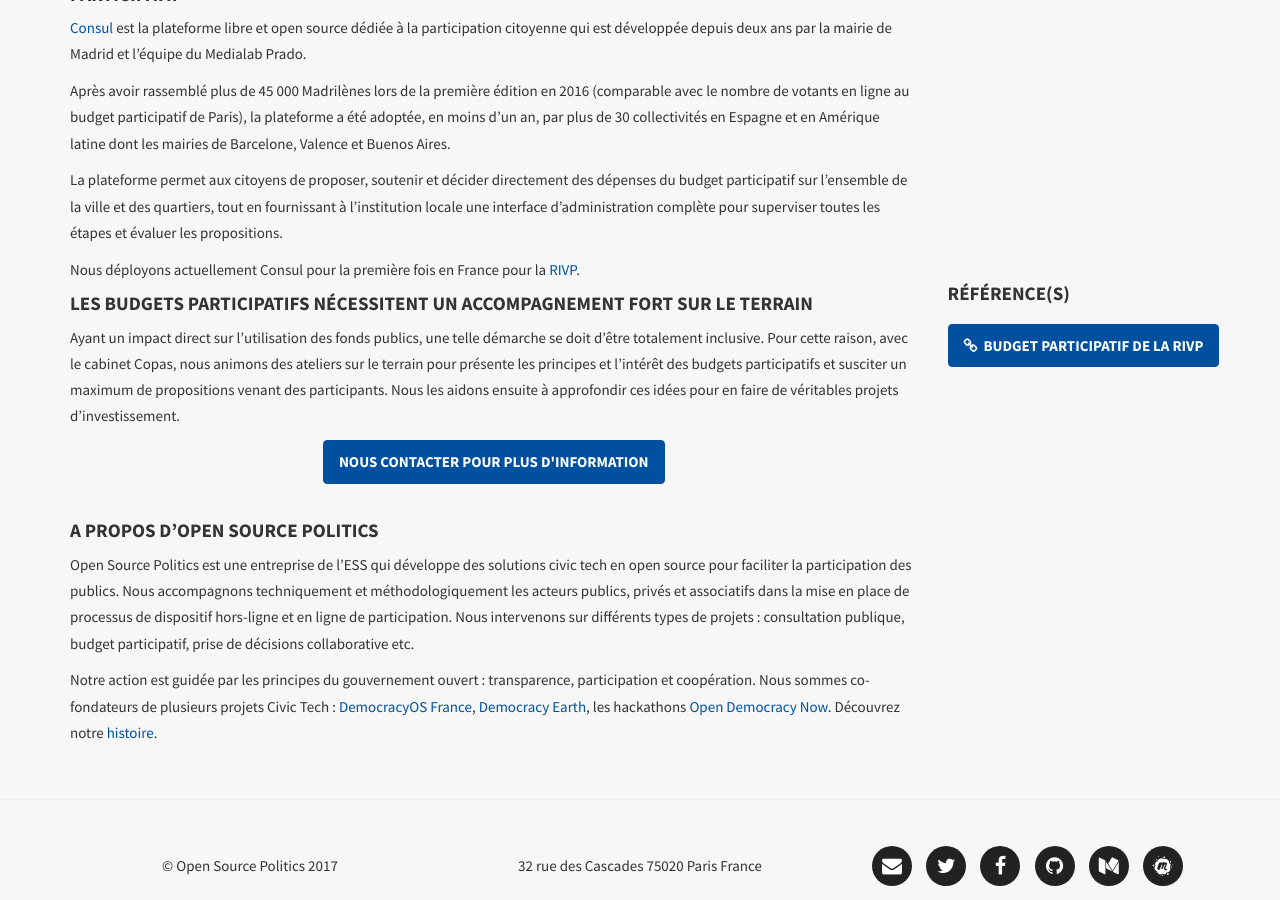
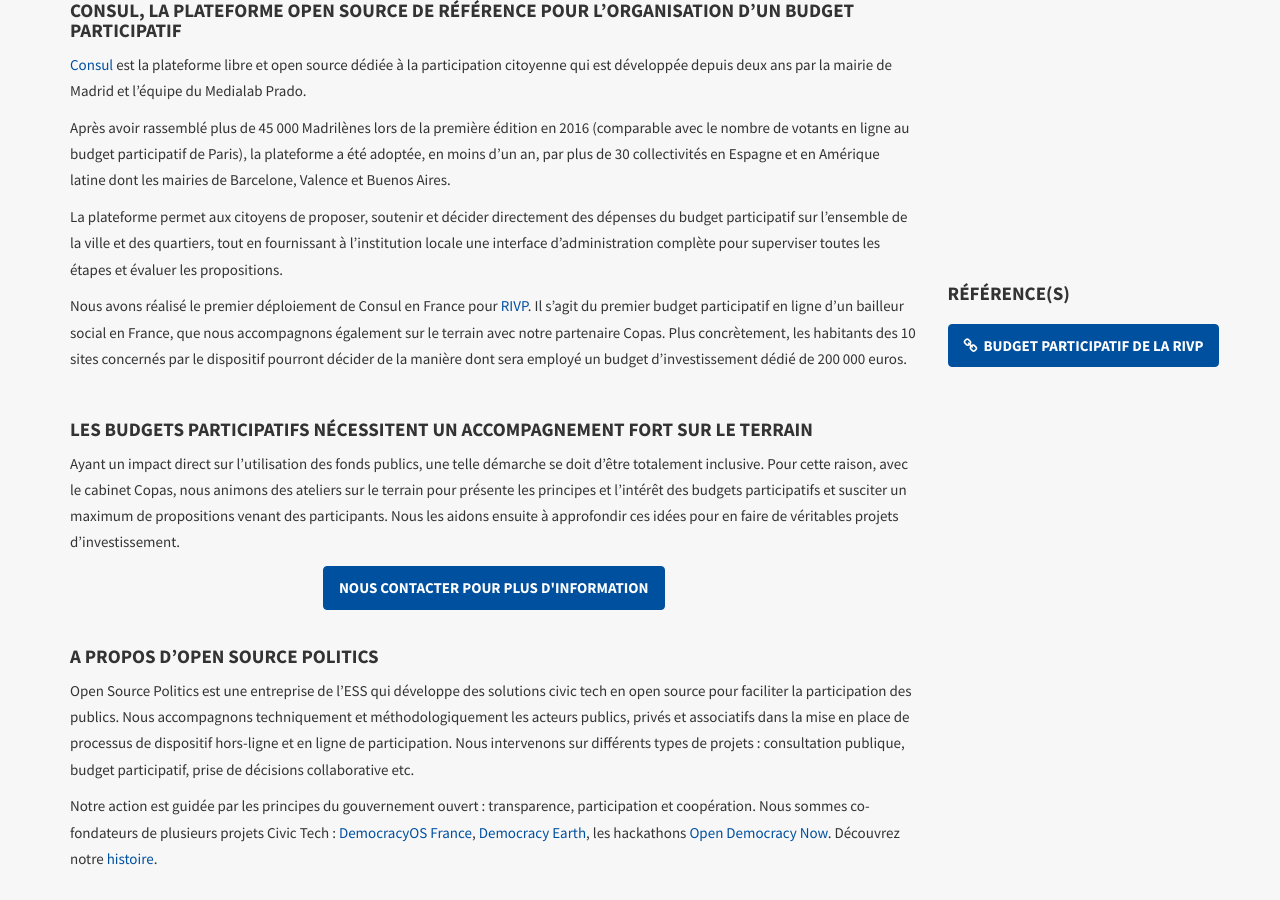
Before and after one commit to OpenSourcePolitics/opensourcepolitics_web-site, a Jekyll site: the page built from _offres-fr/bp.markdown, in a window 1280 px wide and 900 px high, scrolled down 989 px. Built offline with Jekyll 4.4.1, drawn with Linux system fonts in a browser that asks for light colours; some web fonts are replaced.

Commit message:
add paragraphe RIVP

```diff
--- a/_offres-fr/bp.markdown
+++ b/_offres-fr/bp.markdown
@@ -14,6 +14,7 @@ permalink: /budget-participatif
 
 Un budget participatif est une démarche qui consiste à impliquer les citoyens dans la gestion financière de leur ville, leur département etc. Une collectivité souhaitant mettre en place un budget participatif procèdera par étapes : définir le pourcentage du budget total qui sera alloué au processus, puis collecter les propositions des citoyens quant à l’utilisation de ces fonds. Enfin, il s’agira de faire voter puis mettre en place les meilleurs projets. À une période où la défiance des Français vis-à-vis de la politique se fait de plus en plus grande, une telle démarche permet de restaurer le lien de confiance entre élus et citoyens en mettant en place un dispositif de participation qui garantit le respect des engagements pris par tous.
 
+<br>
 
 #### Consul, la plateforme open source de référence pour l’organisation d’un budget participatif
 
@@ -23,7 +24,9 @@ Après avoir rassemblé plus de 45 000 Madrilènes lors de la première édition
 
 La plateforme permet aux citoyens de proposer, soutenir et décider directement des dépenses du budget participatif sur l’ensemble de la ville et des quartiers, tout en fournissant à l’institution locale une interface d’administration complète pour superviser toutes les étapes et évaluer les propositions.
 
-Nous déployons actuellement Consul pour la première fois en France pour la [RIVP](https://budget-participatif.rivp.fr).
+Nous avons réalisé le premier déploiement de Consul en France pour [RIVP](https://budget-participatif.rivp.fr). Il s’agit du premier budget participatif en ligne d’un bailleur social en France, que nous accompagnons également sur le terrain avec notre partenaire Copas. Plus concrètement, les habitants des 10 sites concernés par le dispositif pourront décider de la manière dont sera employé un budget d'investissement dédié de 200 000 euros.
+
+<br>
 
 #### Les budgets participatifs nécessitent un accompagnement fort sur le terrain
 
```
